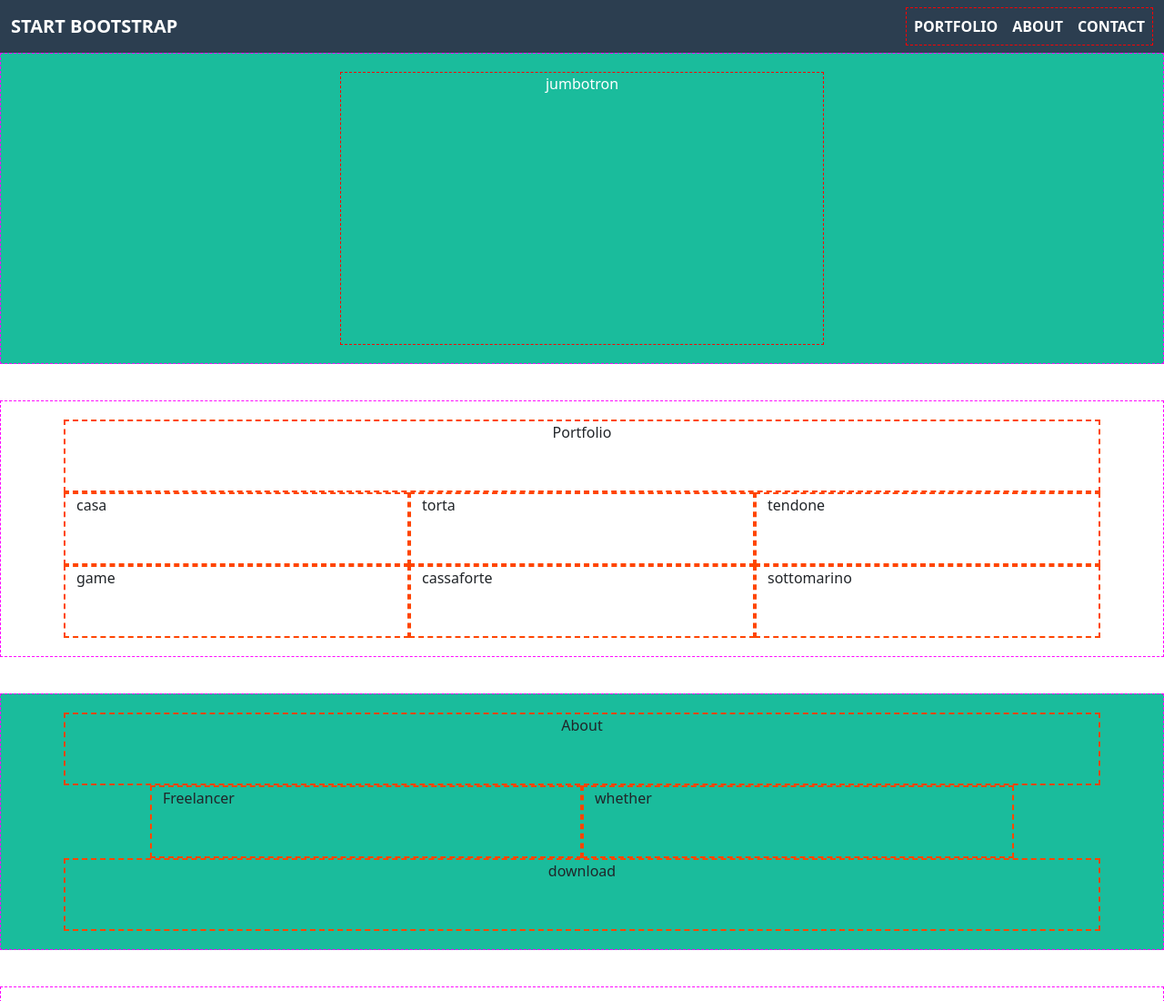
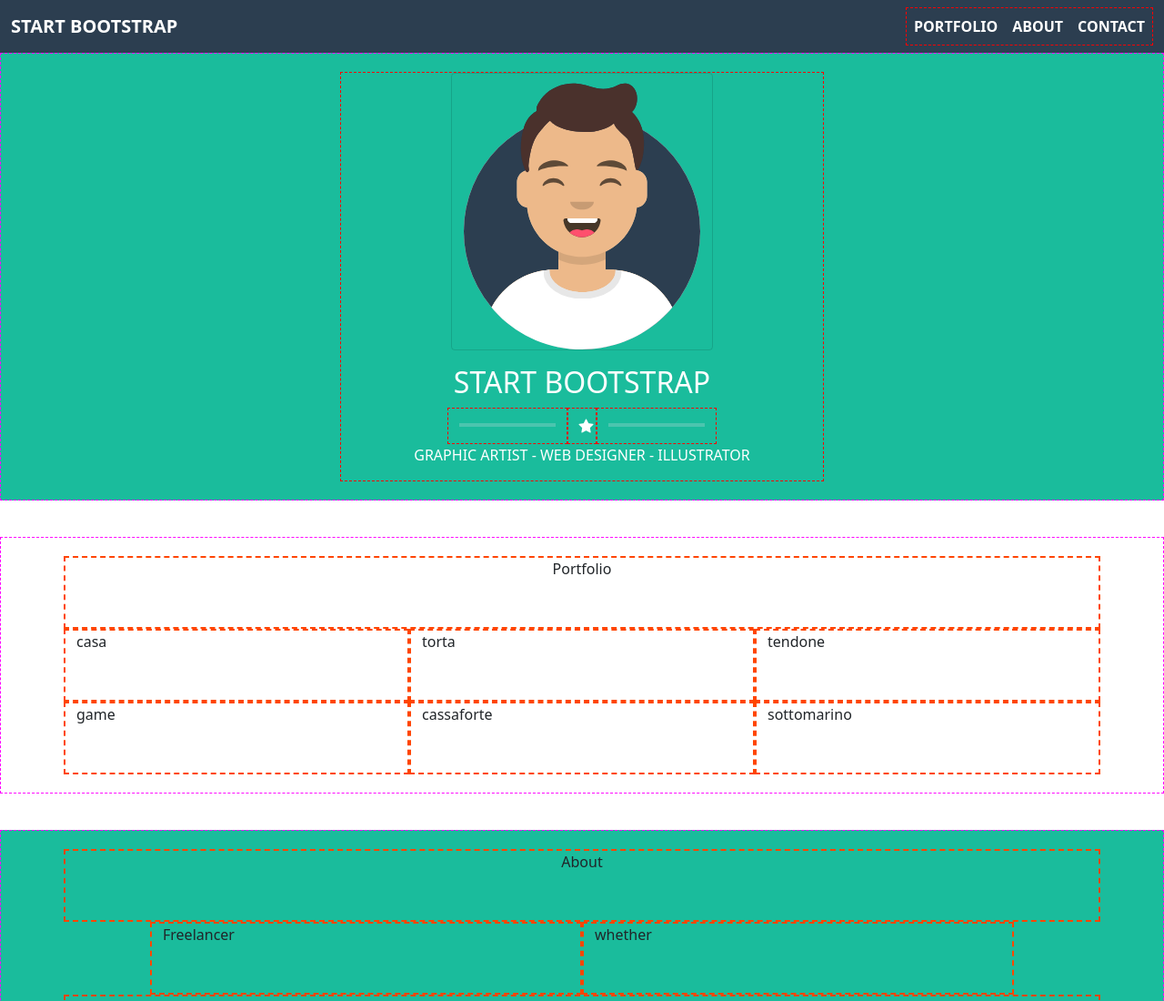
Before and after one commit to Antonio-Italiano/html-css-bootstrap-freelancer, a plain HTML site: page index.html in a window 1280 px wide. Shown: the top 1100 px of the page at 91% size. Drawn offline with nearby package versions, Linux system fonts and the light colour scheme.

Commit message:
Add jumbotron content

```diff
--- a/css/style.css
+++ b/css/style.css
@@ -28,7 +28,6 @@
 }
 
 #jumbotron [ class^= 'col' ] {
-    min-height: 300px;
     color: #fff;
 }
 
--- a/index.html
+++ b/index.html
@@ -8,6 +8,7 @@
     <!-- Title  -->
     <title>Bootstrap Freelancer</title>
     <!-- Bootstrap CSS -->
+    <link rel="stylesheet" href="https://cdn.jsdelivr.net/npm/bootstrap-icons@1.10.2/font/bootstrap-icons.css">
     <link href="https://cdn.jsdelivr.net/npm/bootstrap@5.0.2/dist/css/bootstrap.min.css" rel="stylesheet" integrity="sha384-EVSTQN3/azprG1Anm3QDgpJLIm9Nao0Yz1ztcQTwFspd3yD65VohhpuuCOmLASjC" crossorigin="anonymous">
     <!-- Stylesheet  -->
     <link rel="stylesheet" href="css/style.css">
@@ -50,7 +51,20 @@
     <section id="jumbotron">
         <div class="container-fluid">
             <div class="row justify-content-center">
-                <div class="col-12 col-md-6 col-lg-5 text-center">jumbotron</div>
+                <div class="col-12 col-md-6 col-lg-5 d-flex flex-column text-center align-items-center">
+                    <div class="card bg-transparent" style="width: 18rem;">
+                        <img src="img/avatar.svg" class="card-img-top" alt="...">
+                    </div>
+                    <div class="card-body">
+                        <h2 class="card-title">START BOOTSTRAP</h2>
+                        <div class="row justify-content-center align-items-center">
+                            <div class="col-4"><hr class="border border-2"></div>
+                            <div class="col-1 d-flex align-items-center text-center"><i class="bi bi-star-fill"></i></div>
+                            <div class="col-4"><hr class="border border-2"></div>
+                        </div>
+                        <p class="card-text">GRAPHIC ARTIST - WEB DESIGNER - ILLUSTRATOR</p>
+                    </div>
+                </div>
             </div>
         </div>
     </section>
```
